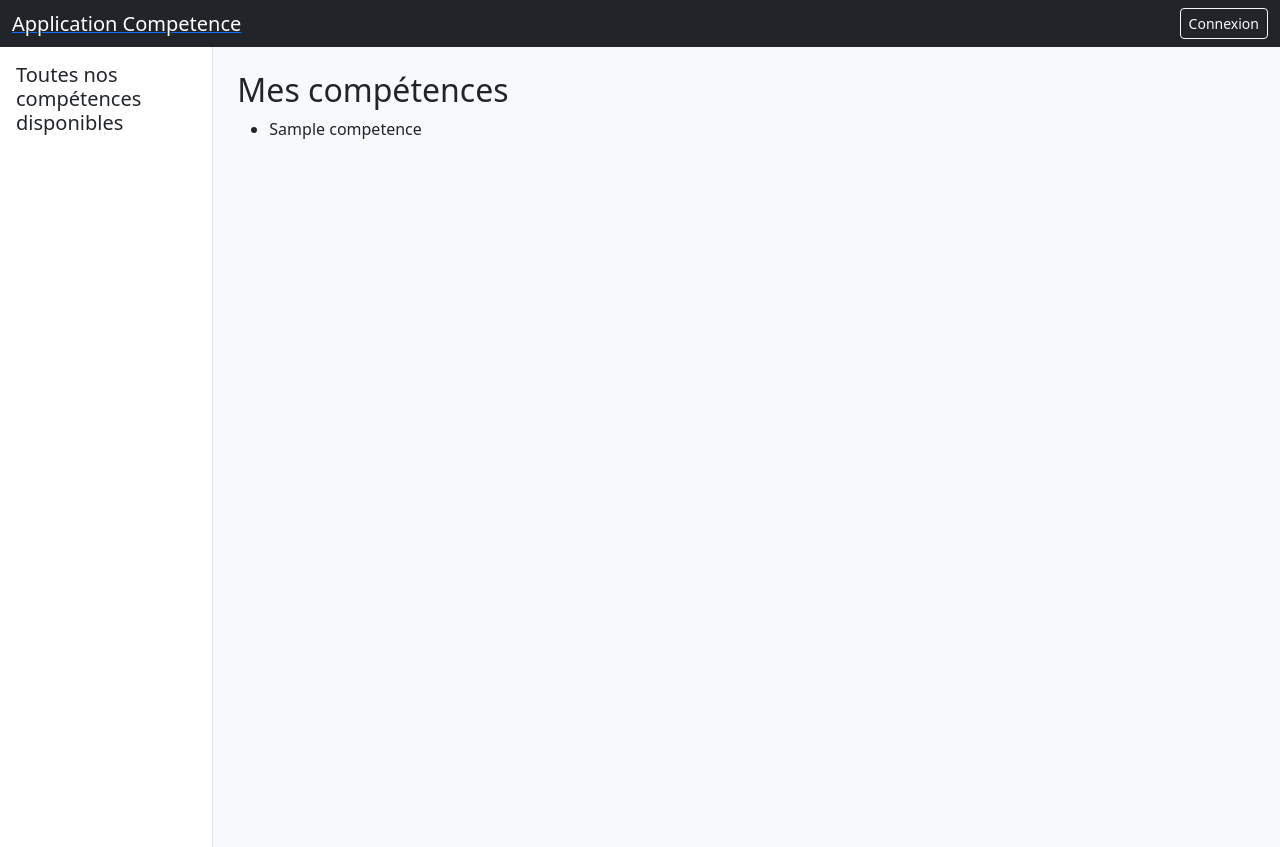
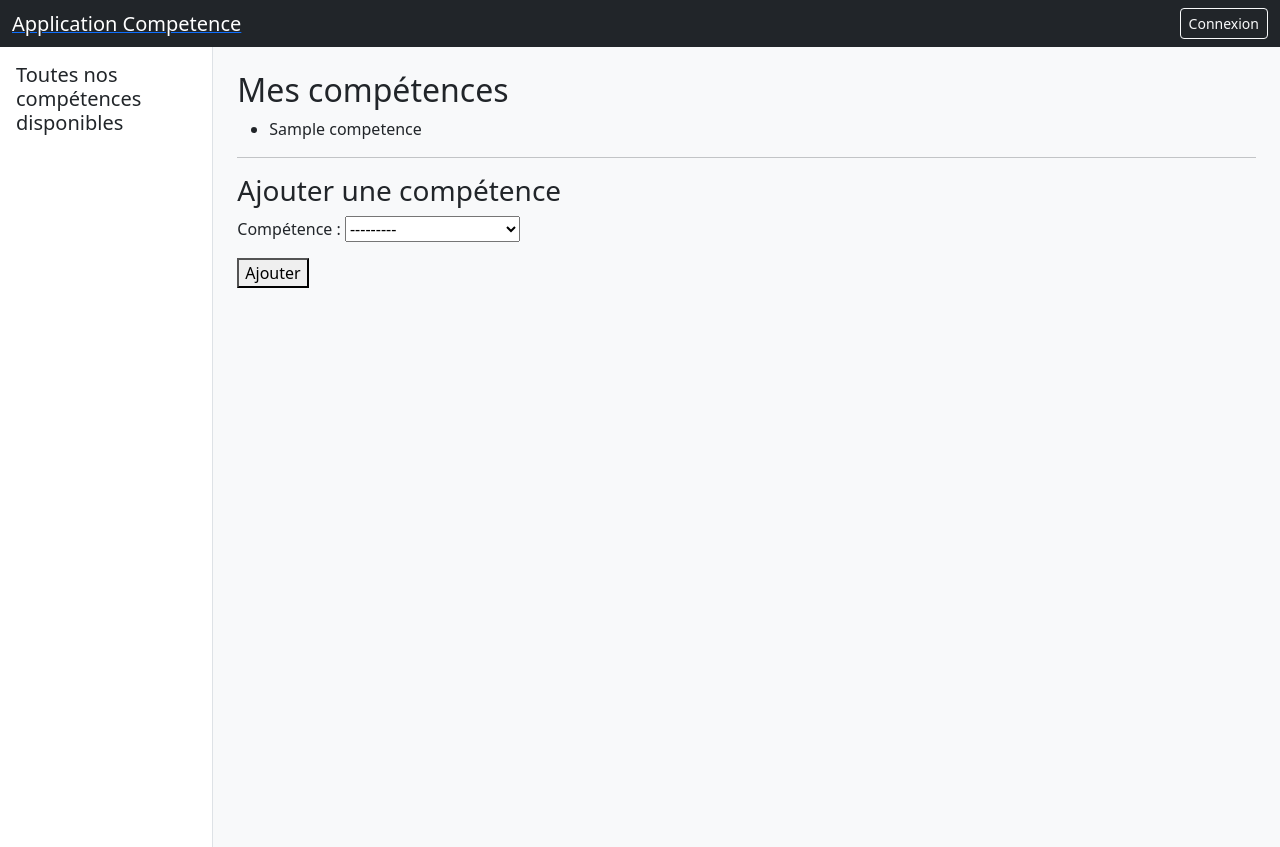
Before and after one commit to DucasseRafael91/EvalPythonDjango, a Django app: template competences/templates/competences/skills.html in a window 1280 px wide. Run offline with Django 5.2, Linux system fonts and the light colour scheme; the template is opened without the code that fills it: values that come from a table or form of the project are taken from there, others are empty; tables that the repository leaves empty hold one stand-in row (values such as "Sample post"); some libraries are stand-ins or nearby versions.

Commit message:
Ajout d'un modelForm pour permettre d'indiquer ses compétences

```diff
--- /dev/null
+++ b/competences/forms.py
@@ -0,0 +1,16 @@
+from django import forms
+from django.forms import ModelForm
+from .models import UserCompetence, Competence
+
+
+class UserCompetenceForm(ModelForm):
+
+    competence = forms.ModelChoiceField(queryset=None, label="Compétence")
+
+    class Meta:
+        model = UserCompetence
+        fields = ['competence']
+
+    def __init__(self, *args, **kwargs):
+        super().__init__(*args, **kwargs)
+        self.fields['competence'].queryset = Competence.objects.all()
--- a/competences/templates/competences/skills.html
+++ b/competences/templates/competences/skills.html
@@ -15,4 +15,14 @@
 {% else %}
     <p>Vous n'avez pas encore de compétences enregistrées.</p>
 {% endif %}
+
+<hr>
+
+<h3>Ajouter une compétence</h3>
+<form method="post">
+    {% csrf_token %}
+    {{ form.as_p }}
+    <button type="submit">Ajouter</button>
+</form>
+
 {% endblock %}
--- a/competences/urls.py
+++ b/competences/urls.py
@@ -7,7 +7,7 @@ app_name = "competences"
 
 urlpatterns = [
     path("", views.index, name="index"),
-    path("skills", views.skills, name="skills"),
+    path('skills/', views.skills, name='skills'),
     path('login/', auth_views.LoginView.as_view(), name='login'),
     path('logout/', auth_views.LogoutView.as_view(), name='logout'),
 ]
```
